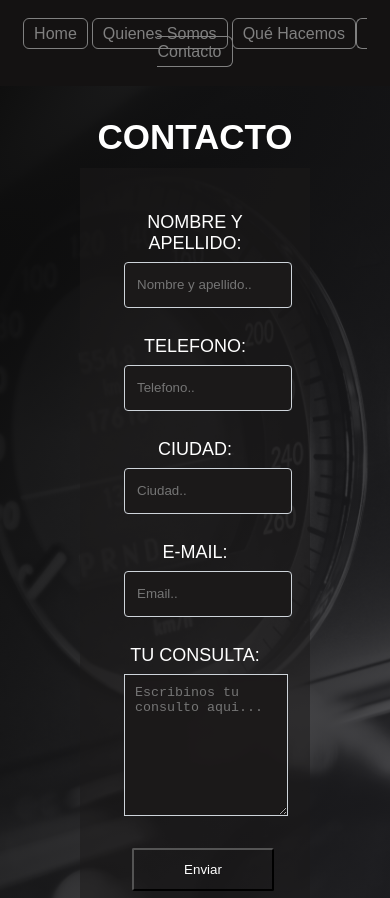
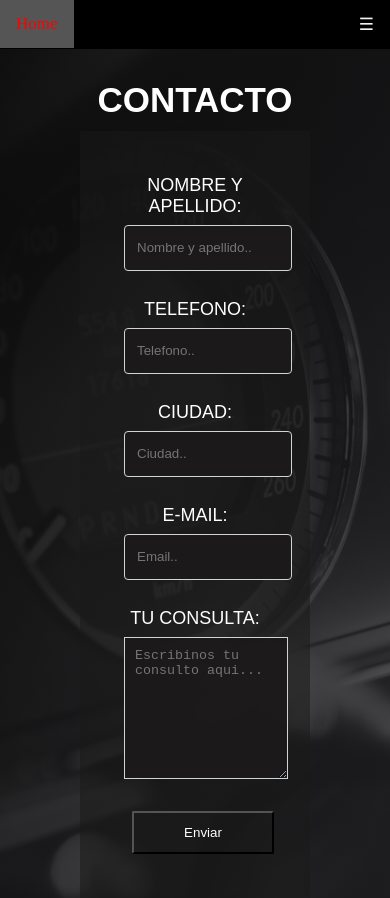
Before and after one commit to alvarorodrigo/Grupo2_TPO, a plain HTML site: page form.html in a window 390 px wide. Shown: the top 898 px of the page. Drawn offline with Linux system fonts and the light colour scheme.

Commit message:
Se agrego el nuevo nav responsive

```diff
--- a/form.html
+++ b/form.html
@@ -11,17 +11,35 @@
     <link rel="stylesheet" href="./CSS/main.css">
     <link rel="stylesheet" href="./CSS/style.css">
     <link rel="icon" type="image/png" href="./imagenes/icon.png">
+    <link rel="stylesheet" href="./CSS/navResponsive.css">
 
     <title>GRUPO 2 Performance, Servicio mecánico</title>
 </head>
 <body>
     <header>
-        <nav id="nav_ind">
-            <a class="nav" href="index.html" >Home</a>
-            <a class="nav" href="about.html" >Quienes Somos</a>
-            <a class="nav" href="servicio.html" >Qué Hacemos</a>
-            <a class="nav" href="form.html" >Contacto</a>
-        </nav>
+        <script>
+            function myFunction() {
+                var x = document.getElementById("myTopnav");
+                if (x.className === "topnav") {
+                  x.className += " responsive";
+                } else {
+                  x.className = "topnav";
+                }
+              }
+            </script>
+
+
+                <div class="topnav" id="myTopnav">
+
+                    <a href="index.html" class="active">Home</a>
+                    <a href="about.html">Quienes somos</a>
+                    <a href="servicio.html">Que hacemos</a>
+                    <a href="form.html">Contacto</a>
+                    <a href="javascript:void(0);" class="icon" onclick="myFunction()">&#9776;</a>
+
+                </div>
+
+              </div>
 
     </header>
     <main>
```
Also changed, not shown: about.html (+24 -6 lines), index.html (+0 -27 lines), servicio.html (+24 -6 lines).
